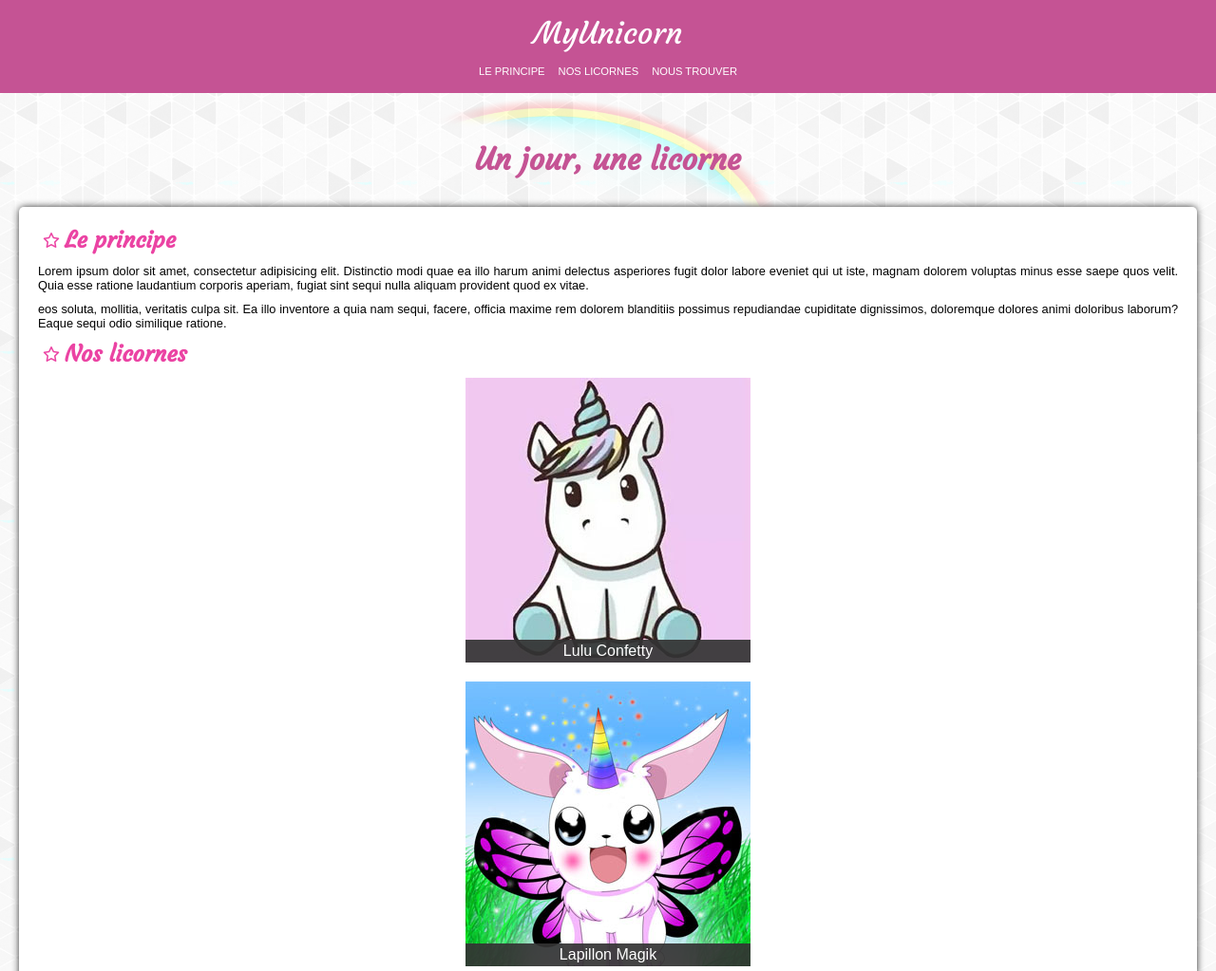
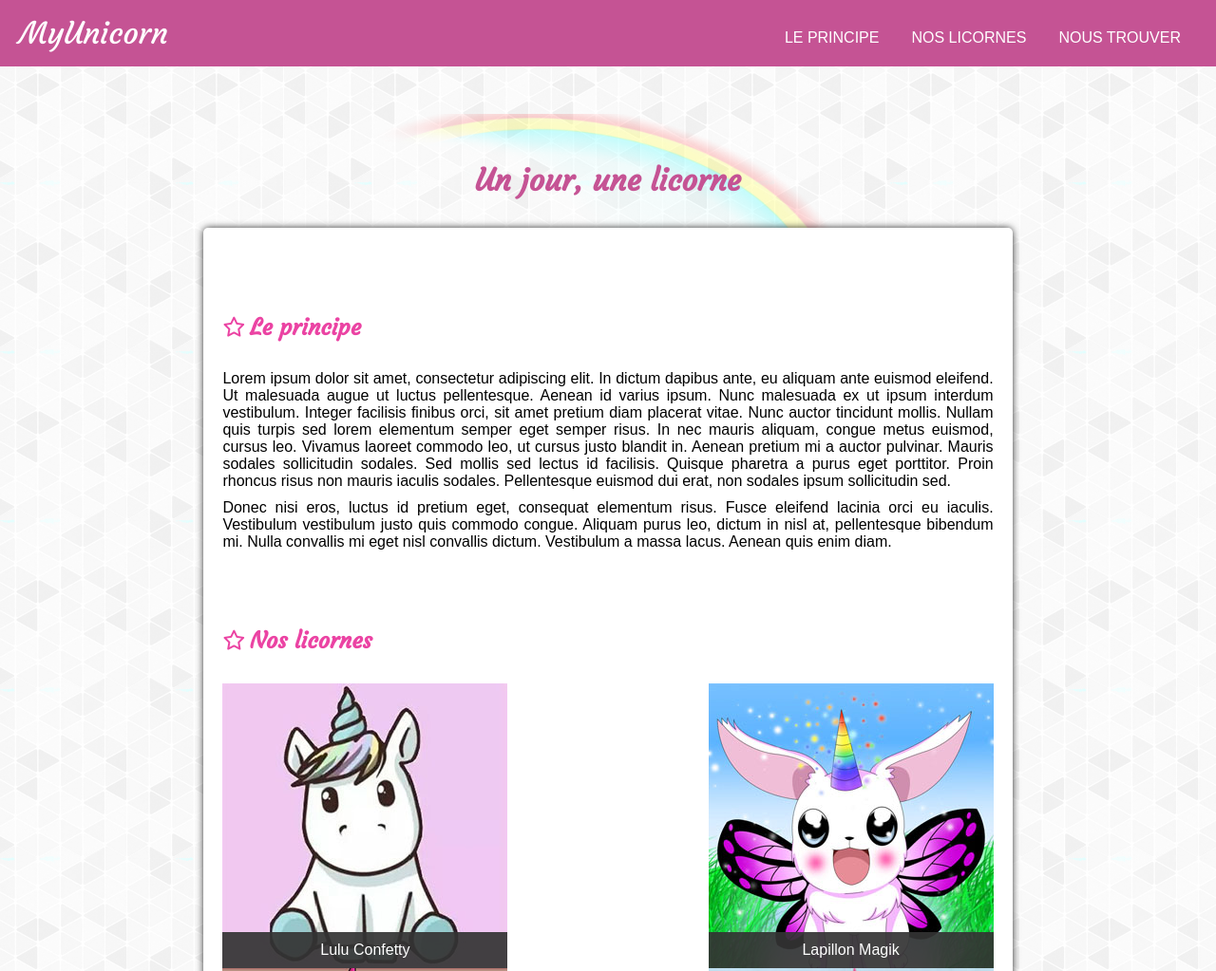
Before and after one commit to jeremybeziat/Licorne, a plain HTML site: page index.html in a window 1280 px wide. Shown: the top 1023 px of the page at 95% size. Drawn offline with Linux system fonts and the light colour scheme.

Commit message:
responsive

```diff
--- a/index.html
+++ b/index.html
@@ -28,35 +28,23 @@
   </header>
   <main>
     <div class="arc-en-ciel">
-      <h1 class="h1_title">Un jour, une licorne</h1>
+      <h1 class="h1">Un jour, une licorne</h1>
     </div>
     <div class="fond-main">
       <section id="le-principe">
-        <div class="title_star">
-          <i class="fa-regular fa-star"></i>
-          <h2>Le principe</h2>
-        </div>
+        <h2><i class="fa-regular fa-star fa-sm"></i>Le principe</h2>
         <p class="txt">
-          Lorem ipsum dolor sit amet, consectetur adipisicing elit. Distinctio
-          modi quae ea illo harum animi delectus asperiores fugit dolor labore
-          eveniet qui ut iste, magnam dolorem voluptas minus esse saepe quos
-          velit. Quia esse ratione laudantium corporis aperiam, fugiat sint
-          sequi nulla aliquam provident quod ex vitae.
+          Lorem ipsum dolor sit amet, consectetur adipiscing elit. In dictum dapibus ante, eu aliquam ante euismod eleifend. Ut malesuada augue ut luctus pellentesque. Aenean id varius ipsum. Nunc malesuada ex ut ipsum interdum vestibulum. Integer facilisis finibus orci, sit amet pretium diam placerat vitae. Nunc auctor tincidunt mollis. Nullam quis turpis sed lorem elementum semper eget semper risus. In nec mauris aliquam, congue metus euismod, cursus leo. Vivamus laoreet commodo leo, ut cursus justo blandit in. Aenean pretium mi a auctor pulvinar. Mauris sodales sollicitudin sodales. Sed mollis sed lectus id facilisis. Quisque pharetra a purus eget porttitor. Proin rhoncus risus non mauris iaculis sodales. Pellentesque euismod dui erat, non sodales ipsum sollicitudin sed.
         </p>
         <p class="txt">
-          eos soluta, mollitia, veritatis culpa sit. Ea illo inventore a quia
-          nam sequi, facere, officia maxime rem dolorem blanditiis possimus
-          repudiandae cupiditate dignissimos, doloremque dolores animi doloribus
-          laborum? Eaque sequi odio similique ratione.
+          Donec nisi eros, luctus id pretium eget, consequat elementum risus. Fusce eleifend lacinia orci eu iaculis. Vestibulum vestibulum justo quis commodo congue. Aliquam purus leo, dictum in nisl at, pellentesque bibendum mi. Nulla convallis mi eget nisl convallis dictum. Vestibulum a massa lacus. Aenean quis enim diam.
         </p>
       </section>
       <section id="nos-licornes">
-        <div class="title_star">
-          <i class="fa-regular fa-star"></i>
-          <h2>Nos licornes</h2>
-        </div>
+        <h2><i class="fa-regular fa-star fa-sm"></i>Nos licornes</h2>
+
         <figure class="img_licorne">
-          <img src="./assets/images/unicorns/photo1.jpg" alt="licorne1" />
+          <img class="img_figure" src="./assets/images/unicorns/photo1.jpg" alt="licorne1" />
           <figcaption>Lulu Confetty</figcaption>
         </figure>
         <figure class="img_licorne">
@@ -73,19 +61,13 @@
         </figure>
       </section>
       <section id="nous-trouver">
-        <div class="title_star">
-          <i class="fa-regular fa-star"></i>
-          <h2>Nous trouver</h2>
-        </div>
-        <iframe
-          src="https://www.google.com/maps/embed?pb=!1m18!1m12!1m3!1d2625.1847988892123!2d2.3541509159102385!3d48.854686379287166!2m3!1f0!2f0!3f0!3m2!1i1024!2i768!4f13.1!3m3!1m2!1s0x47e671fd10fa77a9%3A0xbefa2358f9e7a776!2s18%20Rue%20Geoffroy%20l&#39;Asnier%2C%2075004%20Paris!5e0!3m2!1sfr!2sfr!4v1654591557343!5m2!1sfr!2sfr"
-          height="300px" style="border: 0" allowfullscreen="" loading="lazy"
-          referrerpolicy="no-referrer-when-downgrade"></iframe>
-        <div>
+        <h2><i class="fa-regular fa-star fa-sm"></i>Nous trouver</h2>
+        <iframe src="https://www.google.com/maps/embed?pb=!1m18!1m12!1m3!1d482015.09499620926!2d47.476894526825156!3d-19.293542350275803!2m3!1f0!2f0!3f0!3m2!1i1024!2i768!4f13.1!3m3!1m2!1s0x21f07e011f9b81bd%3A0xcdb0ef49d7b820fd!2sArabe%20Rahezavana%2C%20Antananarivo%2C%20Madagascar!5e0!3m2!1sfr!2sfr!4v1654609781832!5m2!1sfr!2sfr" height="300" style="border:0;" allowfullscreen="" loading="lazy" referrerpolicy="no-referrer-when-downgrade"></iframe>
+        <div class="information">
           <h3 class="h3_newsletter">Notre élevage de licornes est situé au :</h3>
-          <p class="txt_newsletter">18 Rue Geoffroy l'Asnier</p>
-          <p class="txt_newsletter">75004 Paris</p>
-          <p class="txt_newsletter">01 23 45 67 89</p>
+          <p class="txt_newsletter">Analakely Market</p>
+          <p class="txt_newsletter">Arabe Rahezava, Antananarivo, Madagascar</p>
+          <p class="txt_newsletter">01.22.45.67.90</p>
           <h3 class="h3_newsletter">Newsletter</h3>
           <p class="txt_newsletter">Abonnez-vous simplement à notre newsletter mensuelle !</p>
           <div class="newsletter">
--- a/style.css
+++ b/style.css
@@ -20,6 +20,11 @@ h3 {
   font-family: "Courgette", "cursive";
 }
 
+h2 {
+  width: 100%;
+  margin-bottom: 10px;
+}
+
 .title {
   font-family: "Courgette", sans-serif;
   text-decoration: none;
@@ -28,7 +33,7 @@ h3 {
 }
 
 nav {
-    margin-top: 10px;
+  margin-top: 10px;
 }
 
 li a {
@@ -60,7 +65,7 @@ ul a:hover {
   padding: 5px;
 }
 
-.h1_title {
+.h1 {
   padding: 50px 0 30px 0;
   text-align: center;
 }
@@ -80,12 +85,6 @@ ul a:hover {
   border-radius: 5px;
   -webkit-box-shadow: 0px 0px 9px -1px #000000;
   box-shadow: 0px 0px 9px -1px #000000;
-}
-
-.title_star {
-  margin-bottom: 10px;
-  display: flex;
-  align-items: center;
 }
 
 .fa-star {
@@ -115,22 +114,30 @@ figcaption {
   font-size: 0.8rem;
 }
 
+#nos-licornes {
+  display: flex;
+  flex-wrap: wrap;
+  justify-content: space-between;
+}
+
+
 .img_figure {
   margin-top: 20px;
 }
 
 .validate {
+  margin-top: 15px;
   color: #fff;
   background-color: #c55394;
   padding: 10px 15px;
   border-radius: 5px;
   border: none;
-  margin-left: 5px;
 }
 
 .newsletter {
-  margin: 30px;
   display: flex;
+  margin-top: 15px;
+  flex-wrap: wrap;
   justify-content: center;
 }
 
@@ -145,11 +152,11 @@ figcaption {
 }
 
 .mail_newsletter {
-  padding-left: 5px;
+  padding: 5px;
 }
 
 figcaption {
-  padding: 3px;
+  padding: 10px;
   background-color: rgba(51, 51, 51, 0.922);
   color: #fff;
   text-align: center;
@@ -164,3 +171,101 @@ footer {
   color: #fff;
   font-size: 0.7rem;
 }
+
+@media only screen and (min-width: 1200px) {
+
+  .fond-main {
+    width: 70%;
+    margin: 0 auto;
+  }
+
+  h2 {
+    margin-bottom: 30px;
+    margin-top: 70px;
+    margin-left: -5px;
+  }
+
+  header {
+    padding: 15px 20px;
+    width: 100%;
+    display: flex;
+    justify-content: space-between;
+    align-items: center;
+    text-align: left;
+    margin-bottom: 50px;
+  }
+
+  .arc-en-ciel {
+    background-size: 500px;
+    background-position-y: 10%;
+    background-position-x: 51%;
+  }
+
+  .title {
+    text-align: left;
+  }
+
+  ul a {
+    margin: 15px;
+  }
+  ul a:hover {
+    background-color: #eb43a3;
+    padding: 30px 10px 20px 10px;
+  }
+
+  #nos-licornes {
+    display: flex;
+    flex-wrap: wrap;
+    justify-content: space-between;
+  }
+
+  .img_figure {
+    margin: 0px;
+  }
+
+  li a {
+    color: #fff;
+    font-size: 1rem;
+    text-decoration: none;
+  }
+
+  main {
+    padding: 0 2em ;
+  }
+
+  .txt {
+    font-size: 1rem;
+  }
+
+  iframe {
+    height: 500px;
+    width: 700px;
+  }
+
+  #nous-trouver {
+    display: flex;
+    flex-wrap: wrap;
+    margin-bottom: 20px;
+  }
+
+  iframe {
+    margin-left: 10px;
+  }
+
+  .information {
+    margin-left: 20px;
+  }
+
+  .newsletter {
+    display: flex;
+    flex-direction: column;
+    align-items: flex-start;
+    margin: 15px 0;
+  }
+
+  footer {
+    margin-top: 50px;
+    padding: 20px;
+    font-size: 1rem;
+  }
+}
```
